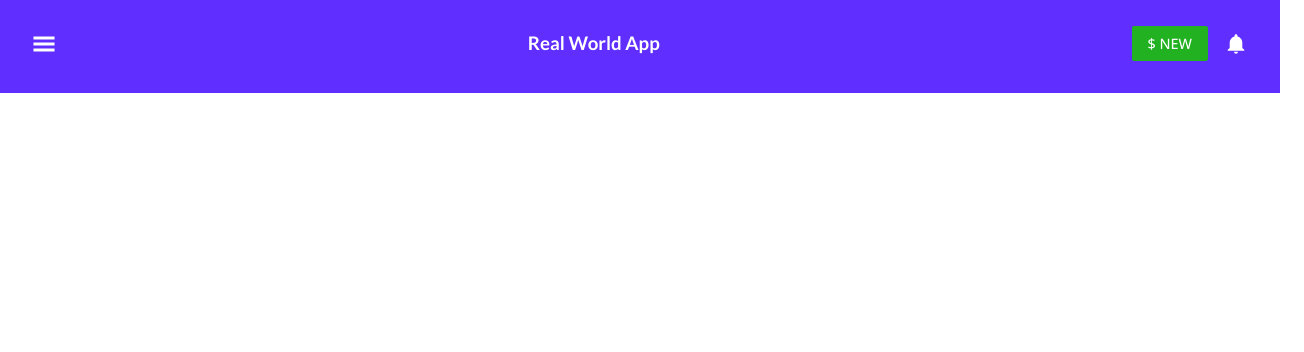
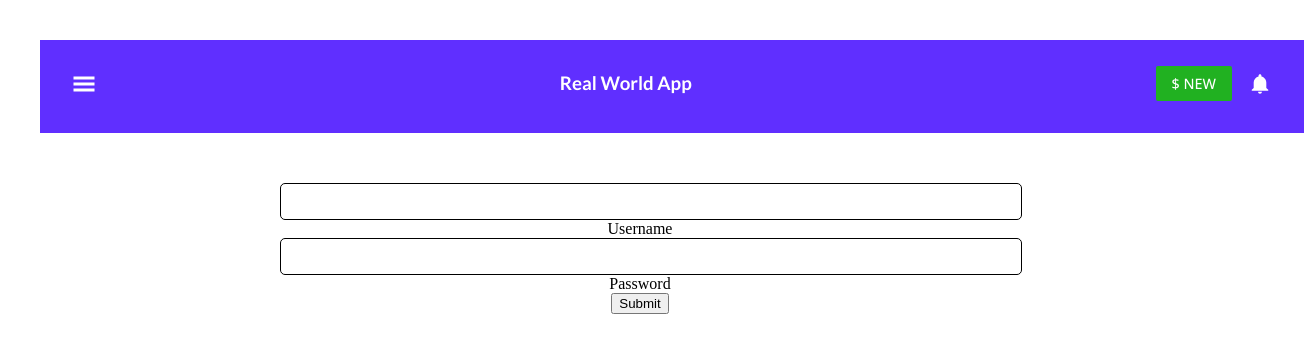
Before and after one commit to rafaelbranco5/team3BankFrontend, a React (Vite) app: page /login in a window 1280 px wide. Shown: the top 352 px of the page, 1304 px wide, since content can reach past the window. Built offline with nearby package versions, Linux system fonts and the light colour scheme.

Commit message:
Routes and LogIn chages

```diff
--- a/package.json
+++ b/package.json
@@ -12,6 +12,7 @@
     "react": "^18.2.0",
     "react-dom": "^18.2.0",
     "react-icons": "^4.6.0",
+    "react-router-dom": "^6.4.3",
     "styled-components": "^5.3.6"
   },
   "devDependencies": {
--- a/src/App.jsx
+++ b/src/App.jsx
@@ -1,15 +1,28 @@
 import { useState } from 'react'
 import './App.css'
 import Layout from './Layout'
+import Login from './pages/Login'
+import Signup from './pages/SignUp'
+import Navbar from './Compontents/Navbar'
+import { BrowserRouter as Router, Routes, Route} from 'react-router-dom'
 
 function App() {
   const [count, setCount] = useState(0)
 
   return (
-    <div className="App">
+  /*  <div className="App">
       <Layout>
       </Layout>
     </div>
+    */
+
+    <Router>
+      <Navbar />
+      <Routes>
+        <Route path='/signup' element={<Signup />} />
+        <Route path='/login' element={<Login />} />
+      </Routes>
+    </Router>
   )
 }
 
--- a/src/Compontents/UserDataForm.jsx
+++ b/src/Compontents/UserDataForm.jsx
@@ -1,16 +1,39 @@
 import React from 'react'
 import styled from 'styled-components'
+import './styles.css'
 
-const UserDataFormContainer = styled.form`
+/*
+const UserDataFormContainer = styled.div`
+  display: flex;
+  justify-content: center;
+  align-items: center;
+  margin: 0;
+  padding: 0;
+  box-sizing: border-box;
 
+  input{
+    position: relative;
+    width: 60%;
+    align-items: center;
+    justify-content: center;
+  }
 `
-
+*/
 function UserDataForm() {
   return (
-    <UserDataFormContainer>
-        <input type="text" />
-
-    </UserDataFormContainer>
+    <div className='userform'>
+    <form>
+    <div className='inputBox'>
+      <input type="text" required/>
+      <span>Username</span>
+    </div>
+    <div className='inputBox'>
+      <input type="password" required/>
+      <span>Password</span>
+    </div>
+      <input type="submit" />
+    </form>
+    </div>
   )
 }
 
--- /dev/null
+++ b/src/Compontents/styles.css
@@ -0,0 +1,29 @@
+.userform{
+    margin: 0;
+    padding: 0;
+    box-sizing: border-box;
+    display: flex;
+    justify-content: center;
+    align-items: center;
+    min-width: 100vh;
+    flex-direction: column;
+    gap: 40px;
+    margin-top: 50px;
+}
+form{
+    width: 100%;
+    align-items: center;
+}
+.inputBox{
+    position: relative;
+    width: 60%;
+    padding: 0;
+    margin-left: 20%;
+}
+.inputBox input{
+    width: 100%;
+    padding: 10px;
+    border: 1px solid black;
+    border-radius: 5px;
+
+}
--- a/src/pages/SignUp.jsx
+++ b/src/pages/SignUp.jsx
@@ -72,7 +72,7 @@ function Signup() {
             <form>
                 <div className='input_field'>
                     <span>First Name</span>
-                    <input type='text' id='test' name='firstName'></input>
+                    <input type='text' name='firstName' required></input>
                 </div>
                 <div className='input_field'>
                     <span>Last Name</span>
@@ -80,15 +80,15 @@ function Signup() {
                 </div>
                 <div className='input_field'>
                     <span>Username</span>
-                    <input type='email' name='email'></input>
+                    <input type='email' name='email' required></input>
                 </div>
                 <div className='input_field'>
                     <span>Password</span>
-                    <input type='password' name='password'></input>
+                    <input type='password' name='password' required></input>
                 </div>
                 <div className='input_field'>
                     <span>Confirm Password</span>
-                    <input type='password' name='rePassword'></input>
+                    <input type='password' name='rePassword' required></input>
                 </div>
                 <div className='input_field'>
                 <input type='submit' value='SIGN UP'></input>
```
Also changed, not shown: src/Compontents/NavbarElements.jsx (added, +53 -0 lines), src/Compontents/index.jsx (added, +28 -0 lines), src/main.jsx (+6 -6 lines), 1 other file (tests, documents, lock files or other folders).
